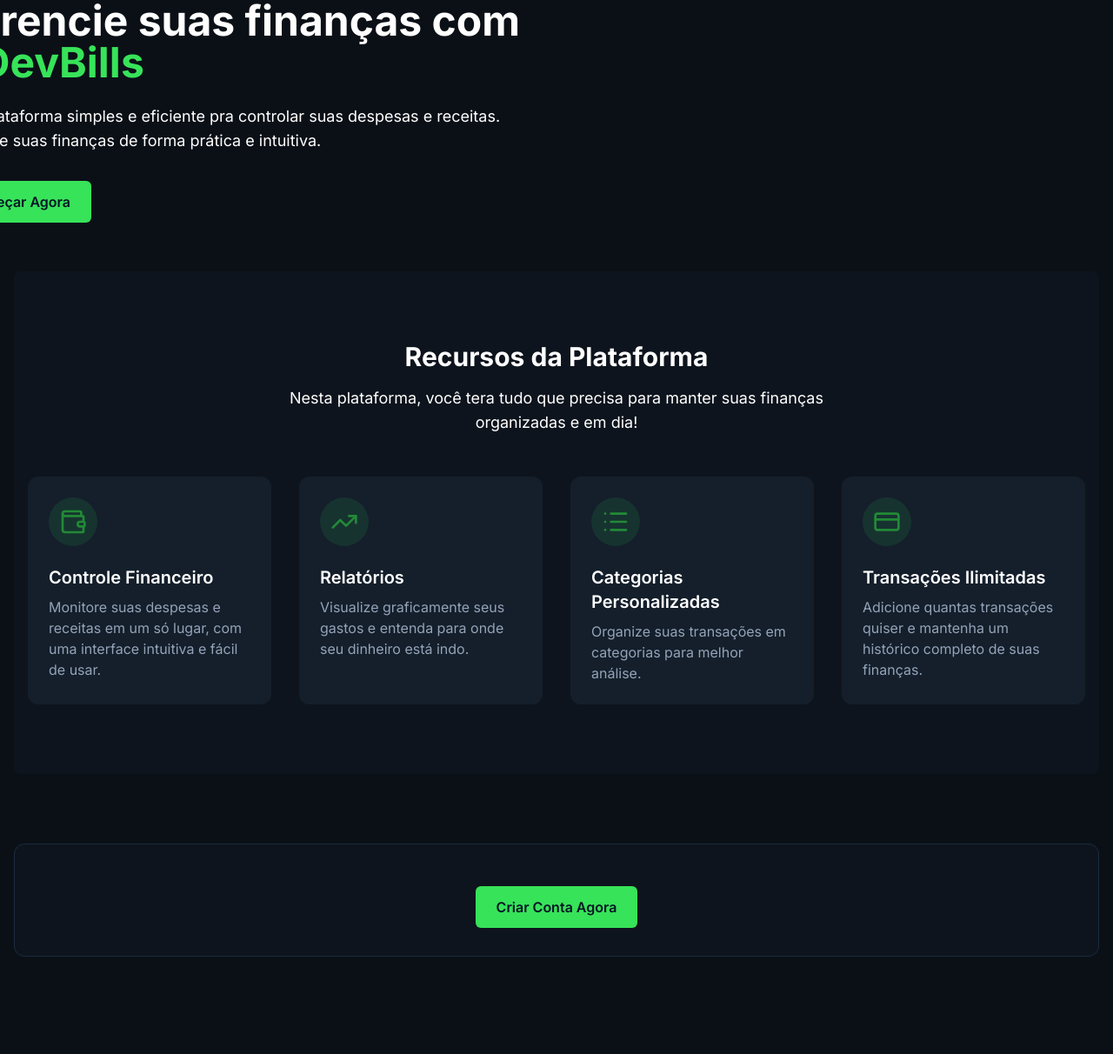
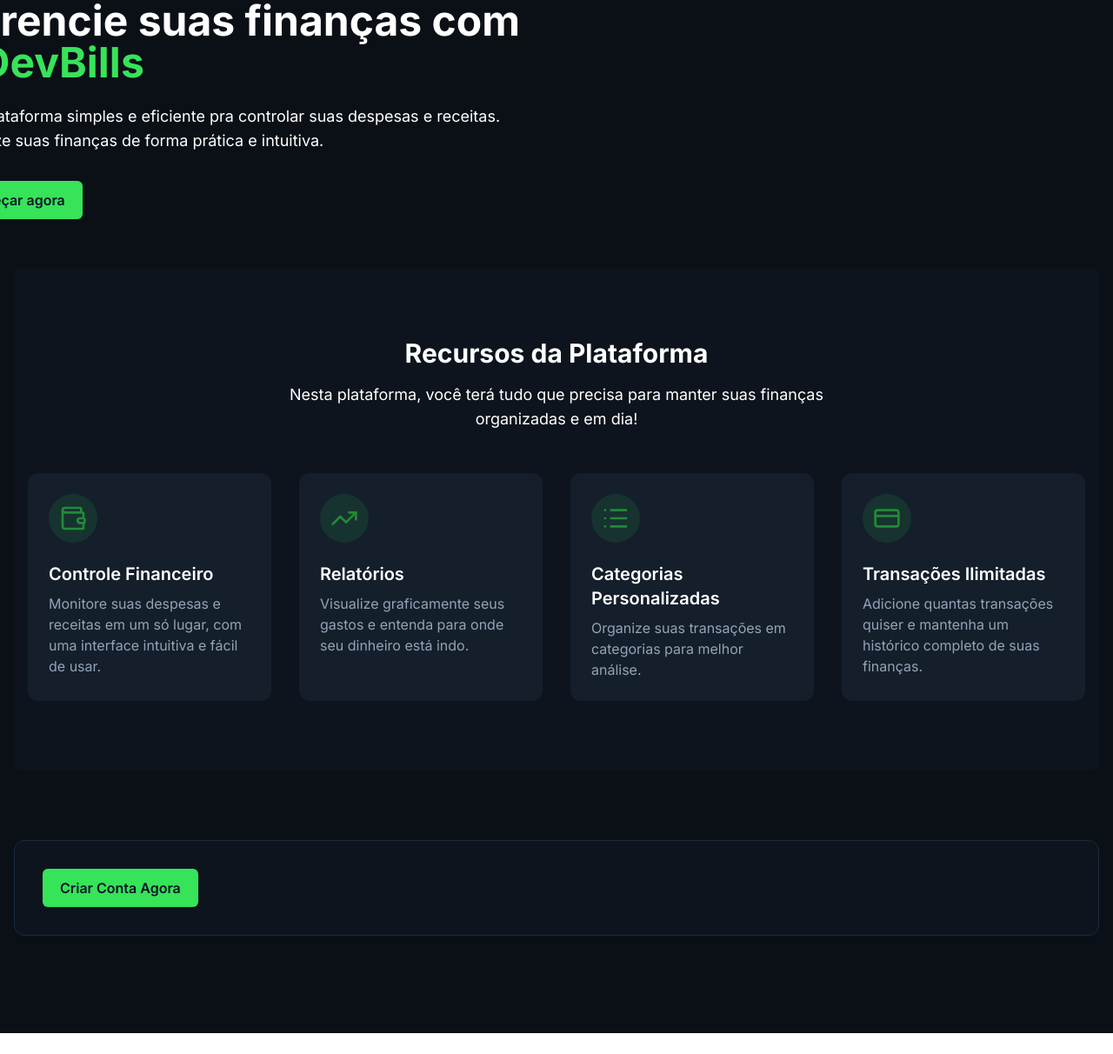
Before and after one commit to ErikBdaSilva20/DevBills-Controle-Financeiro, a React (Vite) app in the folder front/: page / in a window 1280 px wide. Shown: the top 1212 px of the page at 87% size. After the commit the page ends 1188 px from the top, so only its background shows below. Built offline with nearby package versions, Linux system fonts and the light colour scheme; no server answers.

Commit message:
Adicionei uma leve brincadeira com o tema branco | FlashBang out

```diff
--- a/front/src/pages/Home.tsx
+++ b/front/src/pages/Home.tsx
@@ -1,6 +1,8 @@
 import { CreditCard, List, TrendingUp, Wallet } from 'lucide-react';
 import type { JSX } from 'react';
+import { useNavigate } from 'react-router';
 import Button from '../components/Button';
+import { flashAndNavigate } from '../utils/loginFlashBang';
 
 interface Feature {
   icon: JSX.Element;
@@ -9,6 +11,8 @@
 }
 
 function Home() {
+  const navigate = useNavigate();
+
   const features: ReadonlyArray<Feature> = [
     {
       icon: <Wallet className="w-8 h-8 text-primary-700" />,
@@ -46,11 +50,17 @@
                 Gerencie suas finanças com o <span className="text-primary-500">DevBills</span>
               </h1>
               <p className="text-lg text-white mb-8">
-                Uma plataforma simples e eficiente pra controlar suas despesas e receitas. organize
+                Uma plataforma simples e eficiente pra controlar suas despesas e receitas. Organize
                 suas finanças de forma prática e intuitiva.
               </p>
               <div className="flex flex-col sm:flex-row space-y-4 sm:space-y-0 sm:space-x-4">
-                <Button className="text-center px-6 py-3">Começar Agora</Button>
+                <Button
+                  onClick={() => {
+                    flashAndNavigate(() => navigate('/login'));
+                  }}
+                >
+                  Começar agora
+                </Button>
               </div>
             </div>
           </div>
@@ -62,7 +72,7 @@
             <div className="text-center mb-12">
               <h2 className="text-3xl font-bold text-white mb-4">Recursos da Plataforma</h2>
               <p className="text-lg text-white mb-8 max-w-2xl mx-auto">
-                Nesta plataforma, você tera tudo que precisa para manter suas finanças organizadas e
+                Nesta plataforma, você terá tudo que precisa para manter suas finanças organizadas e
                 em dia!
               </p>
             </div>
@@ -86,9 +96,13 @@
         {/* Third section */}
         <section className="py-12 md:py-20">
           <div className="bg-gray-900 p-8 rounded-xl text-center border border-gray-700">
-            <h2 className="text-2xl md:text-3xl font-bold text-white mb-4"></h2>
-            <p className="text-white text-opacity-90 max-w-2xl mx-auto"></p>
-            <Button className="mx-auto px-6 py-3">Criar Conta Agora</Button>
+            <Button
+              onClick={() => {
+                flashAndNavigate(() => navigate('/login'));
+              }}
+            >
+              Criar Conta Agora
+            </Button>
           </div>
         </section>
       </div>
--- a/front/src/pages/login.tsx
+++ b/front/src/pages/login.tsx
@@ -1,16 +1,26 @@
-import { signInWithPopup } from 'firebase/auth';
+import { useEffect } from 'react';
+import { useNavigate } from 'react-router';
 import GoogleLoginButton from '../components/GoogleLoginButton';
+import LoginErrorScreen from '../components/LoginErrorScreen';
+import { useAuth } from '../hooks/AuthContext';
 
-import { firebaseAuth, googleAuthProvider } from '../config/firebase';
 const Login = () => {
+  const navigate = useNavigate();
+  const { signWithGoogle, authState } = useAuth();
+
   const hadleLogin = async () => {
     try {
-      const result = await signInWithPopup(firebaseAuth, googleAuthProvider);
-      console.log('Usuário logado:', result.user);
+      await signWithGoogle();
     } catch (error) {
-      console.error('Erro ao fazer login com o Google:', error);
+      console.error(error);
     }
   };
+
+  useEffect(() => {
+    if (authState.user && authState.loading) {
+      navigate('/dashboard');
+    }
+  }, [authState.user, authState.loading, navigate]);
 
   return (
     <div className="min-h-screen flex items-center justify-center bg-gray-200 py-12 px-4 sm:px-6 lg:px-8">
@@ -34,6 +44,10 @@
             isLoading={false}
             onClick={() => {
               hadleLogin();
+
+              {
+                authState.error && <LoginErrorScreen />;
+              }
             }}
           />
           <footer className="mt-6 text-center text-xs text-gray-500">
--- /dev/null
+++ b/front/src/utils/loginFlashBang.tsx
@@ -0,0 +1,18 @@
+// Pré-carrega o áudio (só vai tocar quando chamado)
+const flashAudio = new Audio('/flashBang.mp3');
+flashAudio.volume = 0.25;
+
+export const playFlashBang = () => {
+  flashAudio.currentTime = 0;
+  flashAudio.play();
+};
+
+export const flashAndNavigate = (navigate: () => void) => {
+  playFlashBang();
+
+  setTimeout(() => {
+    navigate();
+  }, 1000);
+};
+
+export default flashAndNavigate;
```
Also changed, not shown: 1 other file (tests, documents, lock files or other folders).
